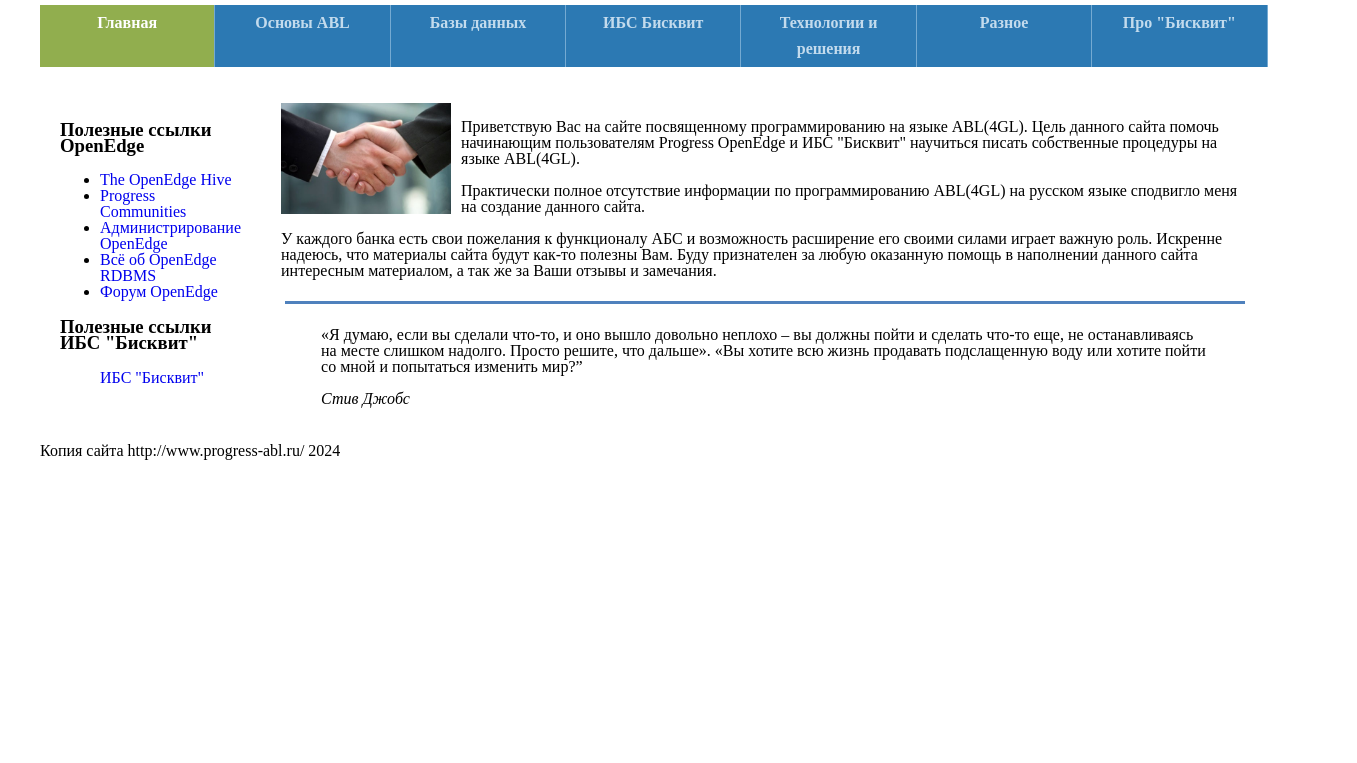
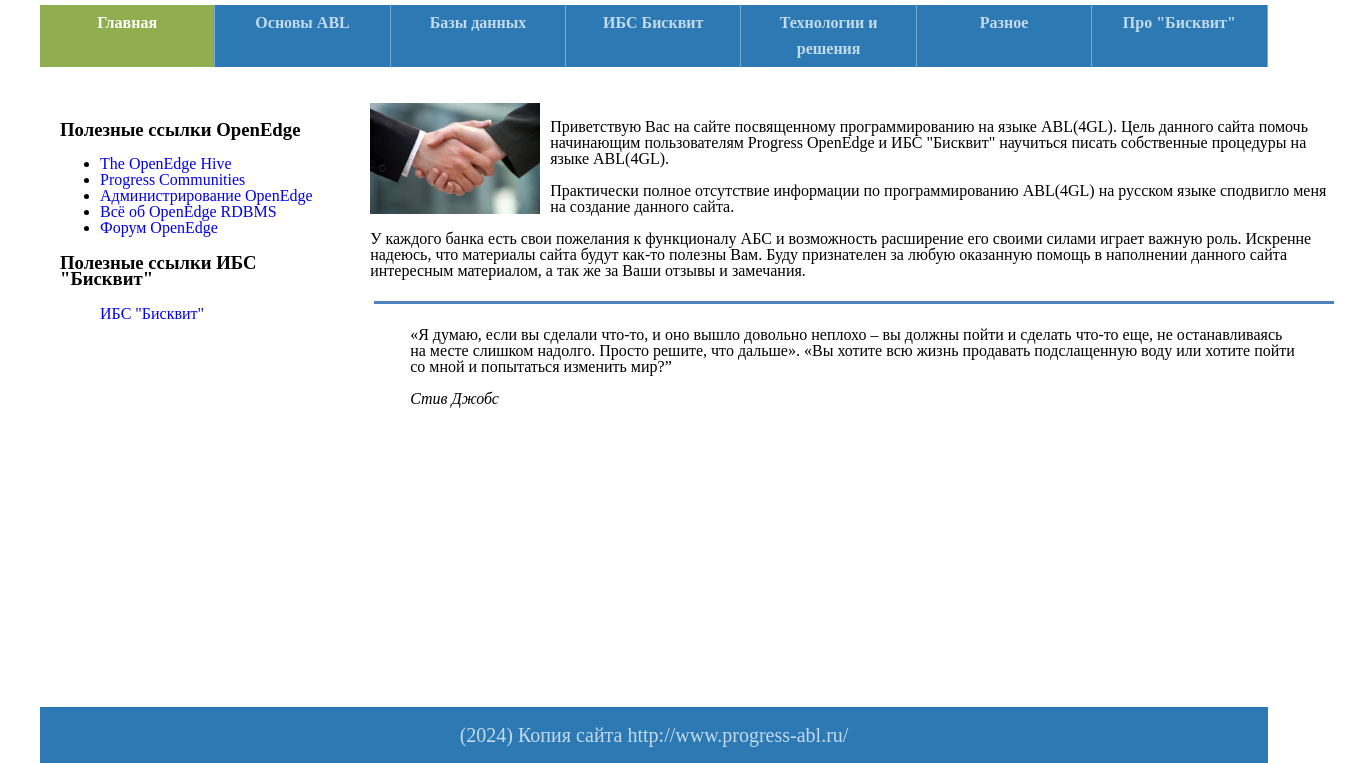
Before and after one commit to alianta/ProgressABL, a plain HTML site: page index.html in a window 1280 px wide. Shown: the part 37-800 px from the top of the page, 1357 px wide, since content can reach past the window. Drawn offline with Linux system fonts and the light colour scheme.

Commit message:
add footer to all pages

```diff
--- a/css/style.css
+++ b/css/style.css
@@ -1,3 +1,7 @@
+html {
+  height: 100%;
+}
+
 .page {
   height: 100%;
 }
@@ -76,6 +80,10 @@ a {
   padding: 20px;
 }
 
+.useful-links {
+  width: 22%;
+  min-width: 22%;
+}
 .content-navigation{
   list-style: none;
   padding: 0 10px;
@@ -112,3 +120,11 @@ a {
 .content-navigation__link-button:hover{
   background-color: #2C79B3;
 }
+
+.main-footer {
+  text-align: center;
+  font-size: 20px;
+  background-color: #2C79B3;
+  padding: 20px;
+  color: #C3DBED;
+}
--- a/index.html
+++ b/index.html
@@ -79,7 +79,7 @@
       </section>
     </main>
     <footer class="main-footer">
-      Копия сайта http://www.progress-abl.ru/   2024
+      (2024) Копия сайта http://www.progress-abl.ru/
     </footer>
   </div>
 </body>
```
Also changed, not shown: menu/abl-basics.html (+1 -1 lines), menu/database.html (+1 -1 lines), menu/ibs-bisquit.html (+1 -1 lines), menu/tech-and-solve.html (+1 -1 lines), differents/rounding-methods.html (renamed from menu/differents.html).
